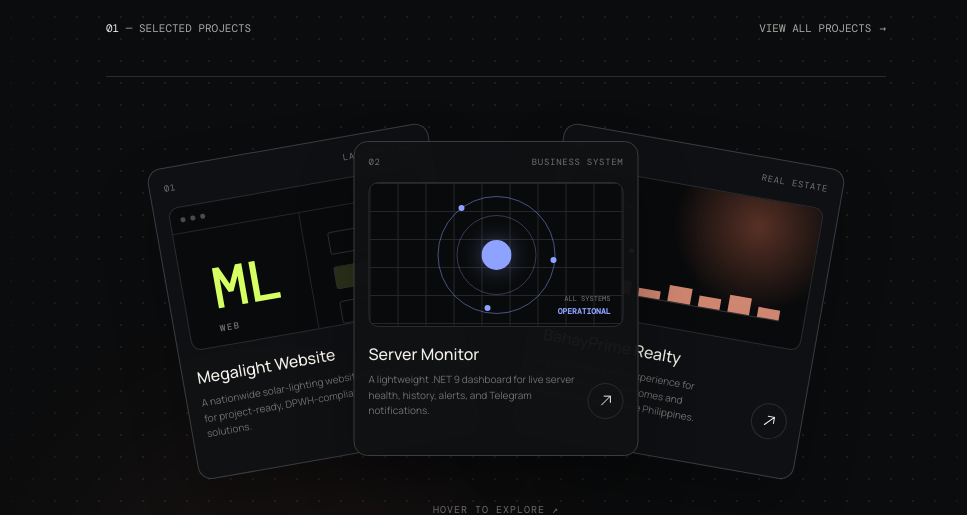
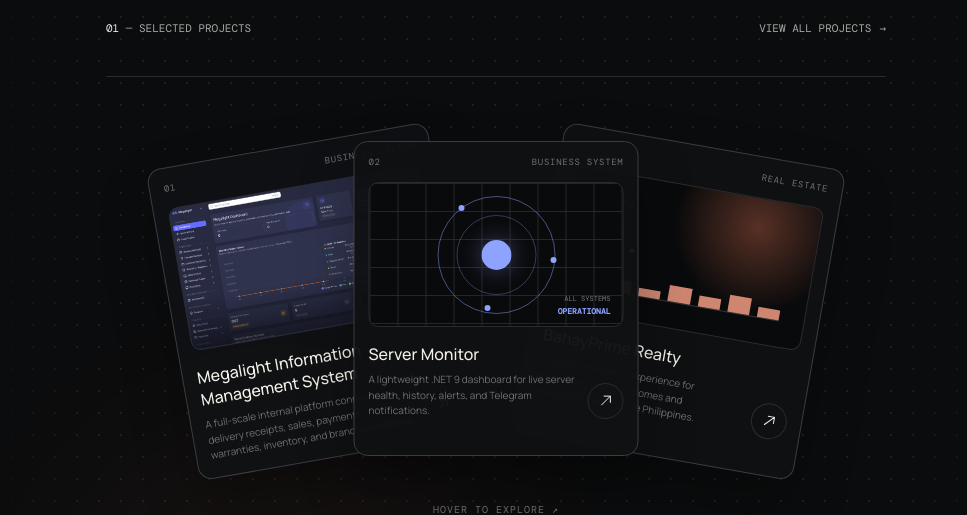
Before and after one commit to gervie1234/gervie-asilo-portfolio-v2, a React (Vite) app: page / in a window 1280 px wide. Shown: the part 820-1335 px from the top of the page, without its empty margins (254-1221 px from the left). Built offline with nearby package versions, Linux system fonts and the light colour scheme; a web font is replaced by a local one.

Commit message:
Show Megalight system project screenshot

```diff
--- a/src/App.jsx
+++ b/src/App.jsx
@@ -42,11 +42,13 @@ const designHighlights = [
 const projects = [
   {
     number: "01",
-    label: "LANDING PAGE",
-    title: "Megalight Website",
-    summary: "A nationwide solar-lighting website shaped for project-ready, DPWH-compliant solutions.",
+    label: "BUSINESS SYSTEM",
+    title: "Megalight Information Management System",
+    summary: "A full-scale internal platform connecting delivery receipts, sales, payments, warranties, inventory, and branch operations.",
     accent: "#d6ff64",
     kind: "flow",
+    image: "/projects/megalight-information-management-system.png",
+    imageAlt: "Megalight Information Management System dashboard showing sales, delivery receipts, payments, warranties, and branch performance",
     href: "https://megalight.ph/",
   },
   {
@@ -316,7 +318,16 @@ function Portrait() {
   );
 }
 
-function ProjectVisual({ kind, accent }) {
+function ProjectVisual({ kind, accent, image, imageAlt = "" }) {
+  if (image) {
+    return (
+      <div className="project-visual project-visual-screenshot" style={{ "--accent": accent }}>
+        <img src={image} alt={imageAlt} loading="lazy" decoding="async" />
+        <span className="project-visual-badge">LIVE SYSTEM</span>
+      </div>
+    );
+  }
+
   if (kind === "flow") {
     return (
       <div className="project-visual flow-visual" style={{ "--accent": accent }}>
@@ -364,7 +375,7 @@ function ProjectCard({ project, index }) {
         <span>{project.number}</span>
         <span>{project.label}</span>
       </div>
-      <ProjectVisual kind={project.kind} accent={project.accent} />
+      <ProjectVisual kind={project.kind} accent={project.accent} image={project.image} imageAlt={project.imageAlt} />
       <div className="project-copy">
         <div>
           <h3>{project.title}</h3>
--- a/src/ProjectsPage.jsx
+++ b/src/ProjectsPage.jsx
@@ -29,7 +29,12 @@ function ProjectsPage({ Icon, ProjectVisual, projects }) {
               <span>{project.number}</span>
               <span>{project.label}</span>
             </div>
-            <ProjectVisual kind={project.kind} accent={project.accent} />
+            <ProjectVisual
+              kind={project.kind}
+              accent={project.accent}
+              image={project.image}
+              imageAlt={project.imageAlt}
+            />
             <div className="archive-project-copy">
               <div>
                 <h2>{project.title}</h2>
--- a/src/styles.css
+++ b/src/styles.css
@@ -662,6 +662,48 @@ h2 em {
   border: 1px solid var(--line);
   border-radius: 10px;
   background: #090a0b;
+}
+
+.project-visual-screenshot {
+  background: #292c48;
+}
+
+.project-visual-screenshot::after {
+  content: "";
+  position: absolute;
+  inset: 0;
+  pointer-events: none;
+  background: linear-gradient(180deg, transparent 64%, rgb(4 5 8 / 0.56));
+}
+
+.project-visual-screenshot img {
+  width: 100%;
+  height: 100%;
+  display: block;
+  object-fit: cover;
+  object-position: left top;
+  transition: transform 500ms var(--ease), filter 300ms ease;
+}
+
+.project-card:hover .project-visual-screenshot img,
+.archive-project-card:hover .project-visual-screenshot img {
+  transform: scale(1.035);
+  filter: saturate(1.08);
+}
+
+.project-visual-badge {
+  position: absolute;
+  z-index: 1;
+  right: 10px;
+  bottom: 10px;
+  padding: 5px 7px;
+  border: 1px solid rgb(255 255 255 / 0.18);
+  border-radius: 4px;
+  background: rgb(7 8 12 / 0.76);
+  color: #f5f5f2;
+  font: 500 7px/1 var(--mono);
+  letter-spacing: 0.1em;
+  backdrop-filter: blur(8px);
 }
 
 .mini-toolbar {
```
Also changed, not shown: public/projects/megalight-information-management-system.png (added).
